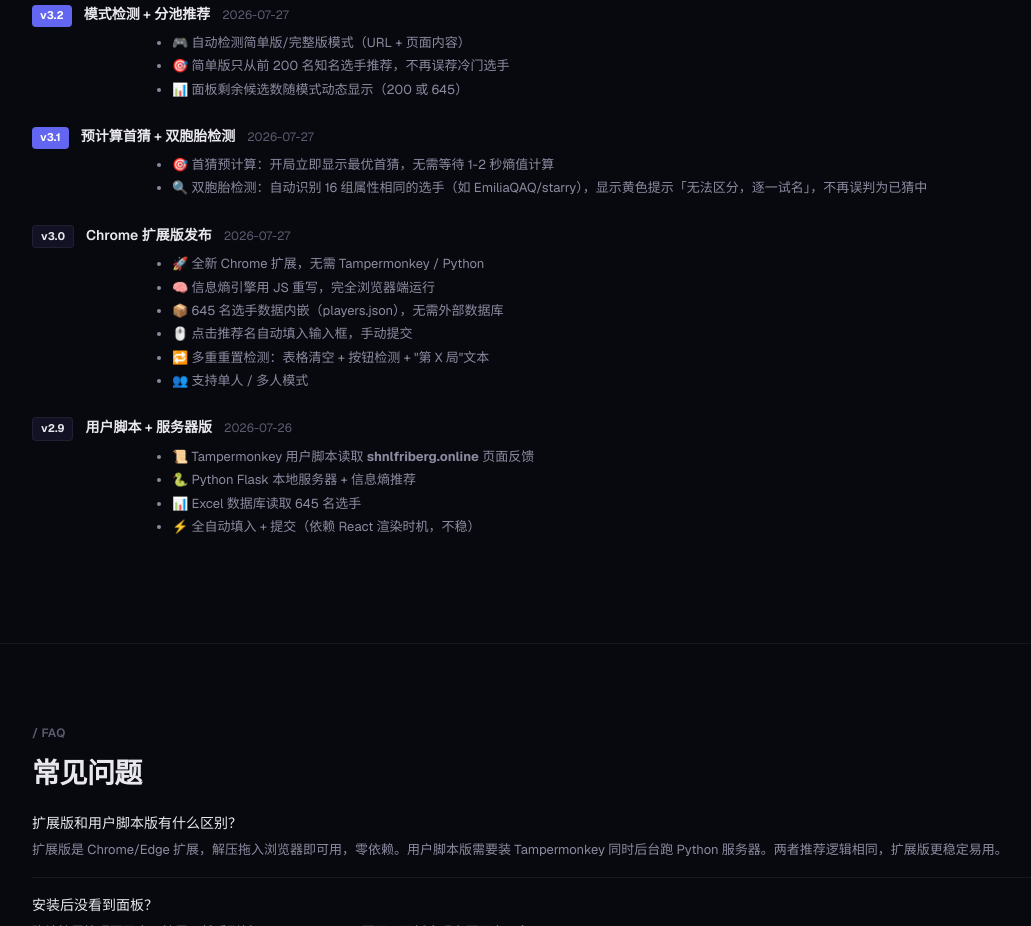
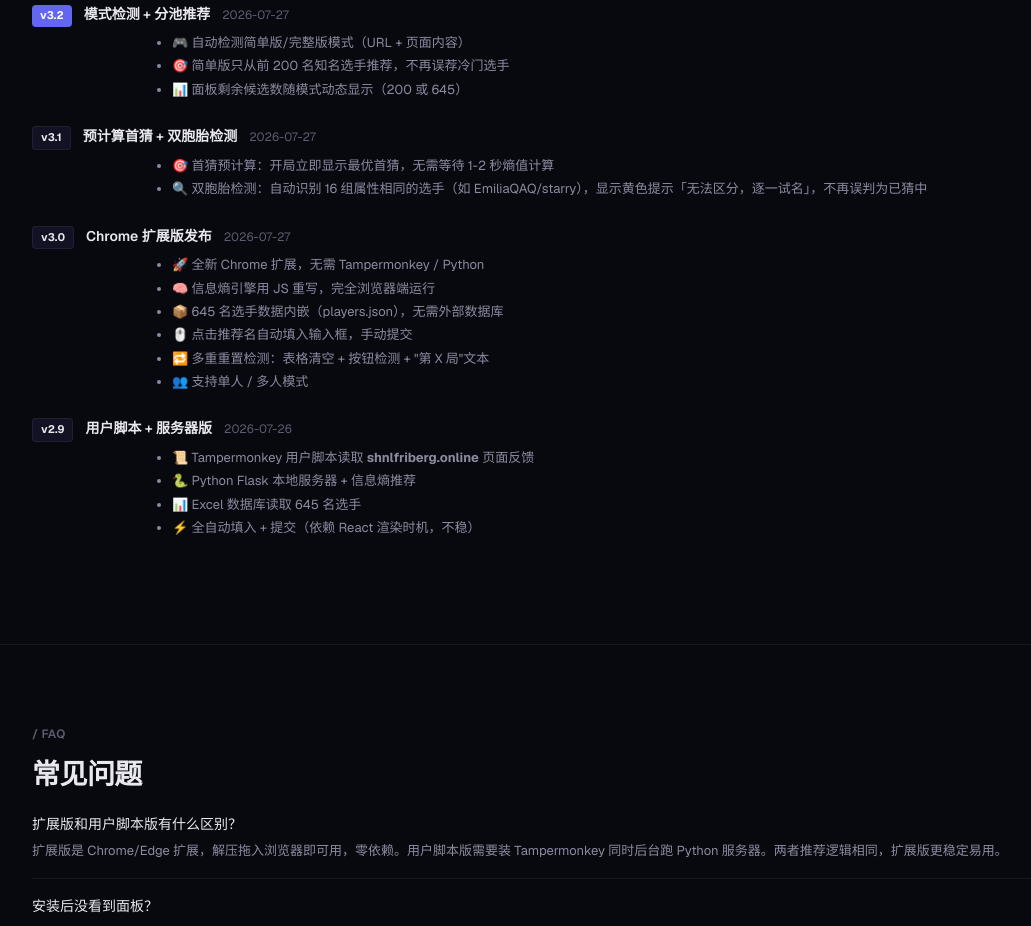
Before and after one commit to ATemmie/shnlfriberg-assistant, a browser extension: page docs/index.html in a window 1280 px wide. Shown: the part 2494-3420 px from the top of the page, without its empty margins (108-1139 px from the left). Drawn offline with nearby package versions, Linux system fonts and the light colour scheme.

Commit message:
docs: v3.1 badge use plain style

```diff
--- a/docs/index.html
+++ b/docs/index.html
@@ -440,7 +440,7 @@
       <li>📊 面板剩余候选数随模式动态显示（200 或 645）</li>
     </ul>
       <div style="display:flex;align-items:baseline;gap:12px;margin-bottom:4px;">
-        <span style="background:var(--indigo);color:#fff;border-radius:4px;padding:2px 8px;font-size:11px;font-weight:700;">v3.1</span>
+        <span style="background:var(--surface-2);color:var(--text);border:1px solid var(--border);border-radius:4px;padding:2px 8px;font-size:11px;font-weight:700;">v3.1</span>
         <span style="font-size:14px;font-weight:600;">预计算首猜 + 双胞胎检测</span>
         <span style="font-size:12px;color:var(--text-3);">2026-07-27</span>
       </div>
```
